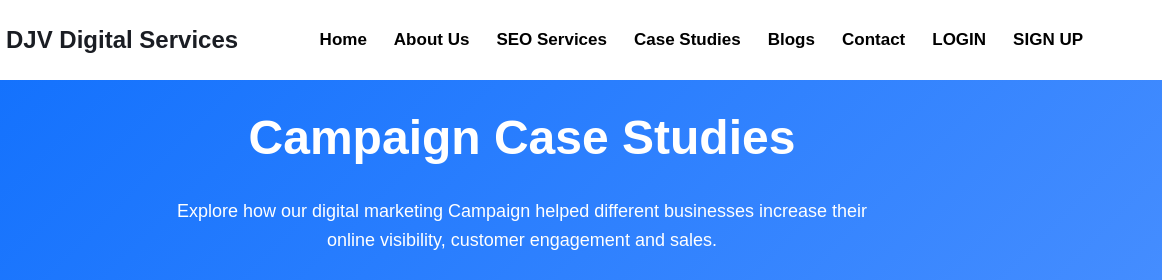
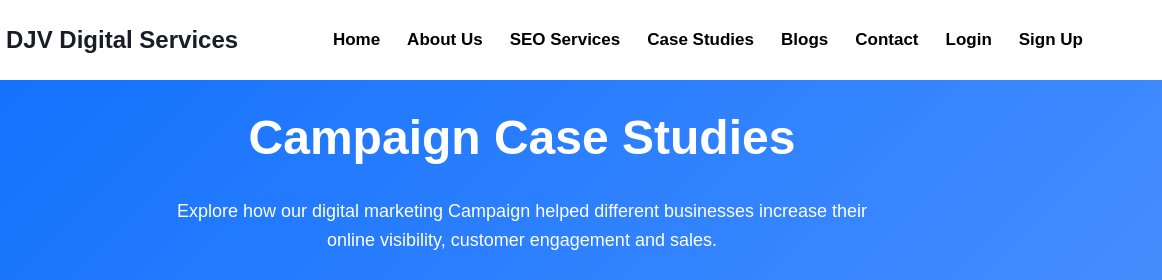
Before and after one commit to vaibhavdindegave6104/Digital-Service-Website, a plain HTML site: page casestudies.html in a window 1280 px wide. Shown: the top 280 px of the page, 118-1280 px from the left. Drawn offline with Linux system fonts and the light colour scheme.

Commit message:
Change 'LOGIN' and 'SIGN UP' to 'Login' and 'Sign Up'

```diff
--- a/casestudies.html
+++ b/casestudies.html
@@ -27,8 +27,8 @@
                     <li><a href="casestudies.html">Case Studies</a></li>
                     <li><a href="blogs.html">Blogs</a></li>
                     <li><a href="contact.html">Contact</a></li>
-                    <li><a href="login.html">LOGIN</a></li>
-                    <li><a href="signup.html">SIGN UP</a></li>
+                    <li><a href="login.html">Login</a></li>
+                    <li><a href="signup.html">Sign Up</a></li>
 
                 </ul>
 
```
